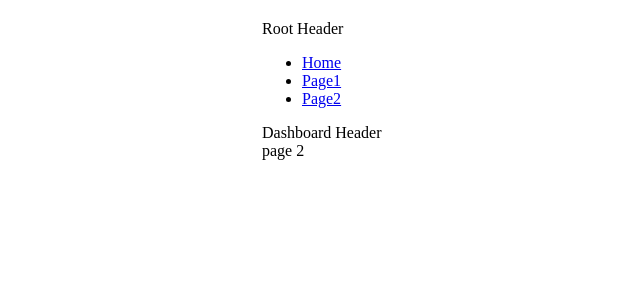
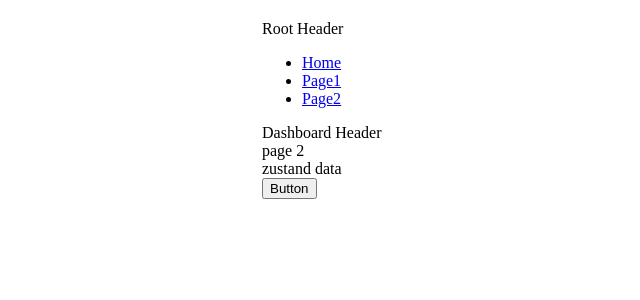
Before and after one commit to spaniard95/next_13_poc, a Next.js app: page /dashboard/page2 in a window 1280 px wide. Shown: the top 300 px of the page, without its empty margins (38-678 px from the left). Built offline with nearby package versions, Linux system fonts and the light colour scheme.

Commit message:
really simple zustand impl

```diff
--- /dev/null
+++ b/public/data.json
@@ -0,0 +1,4 @@
+{
+  "name": "John wick",
+  "description": "Assasin"
+}
--- a/src/app/dashboard/page2/page.js
+++ b/src/app/dashboard/page2/page.js
@@ -1,5 +1,23 @@
+"use client";
 import React from "react";
 
+import { useStore } from "@/models/store";
+
 export default function Page1() {
-  return <div>page 2</div>;
+  const data = useStore((state) => state.description);
+  return (
+    <>
+      <div>page 2</div>
+      <div>{"zustand data " + data}</div>
+      <button
+        type="button"
+        className="ml-5 inline-flex items-center rounded-md border border-transparent bg-green-600 px-4 py-2 text-sm font-medium text-white shadow-sm hover:bg-green-700 focus:outline-none focus:ring-2 focus:ring-green-500 focus:ring-offset-2"
+        onClick={() => {
+          useStore.setState({ description: "george" });
+        }}
+      >
+        Button
+      </button>
+    </>
+  );
 }
--- /dev/null
+++ b/src/models/store.ts
@@ -0,0 +1,11 @@
+import { create } from "zustand";
+
+export const useStore = create<{
+  name: string;
+  description: string;
+  age: number;
+}>((set) => ({
+  name: "",
+  description: "",
+  age: 0,
+}));
```
Also changed, not shown: package.json (+5 -4 lines), src/app/page.tsx (+19 -3 lines), src/components/StoreInitializer.tsx (added, +22 -0 lines), 2 other files (tests, documents, lock files or other folders).
